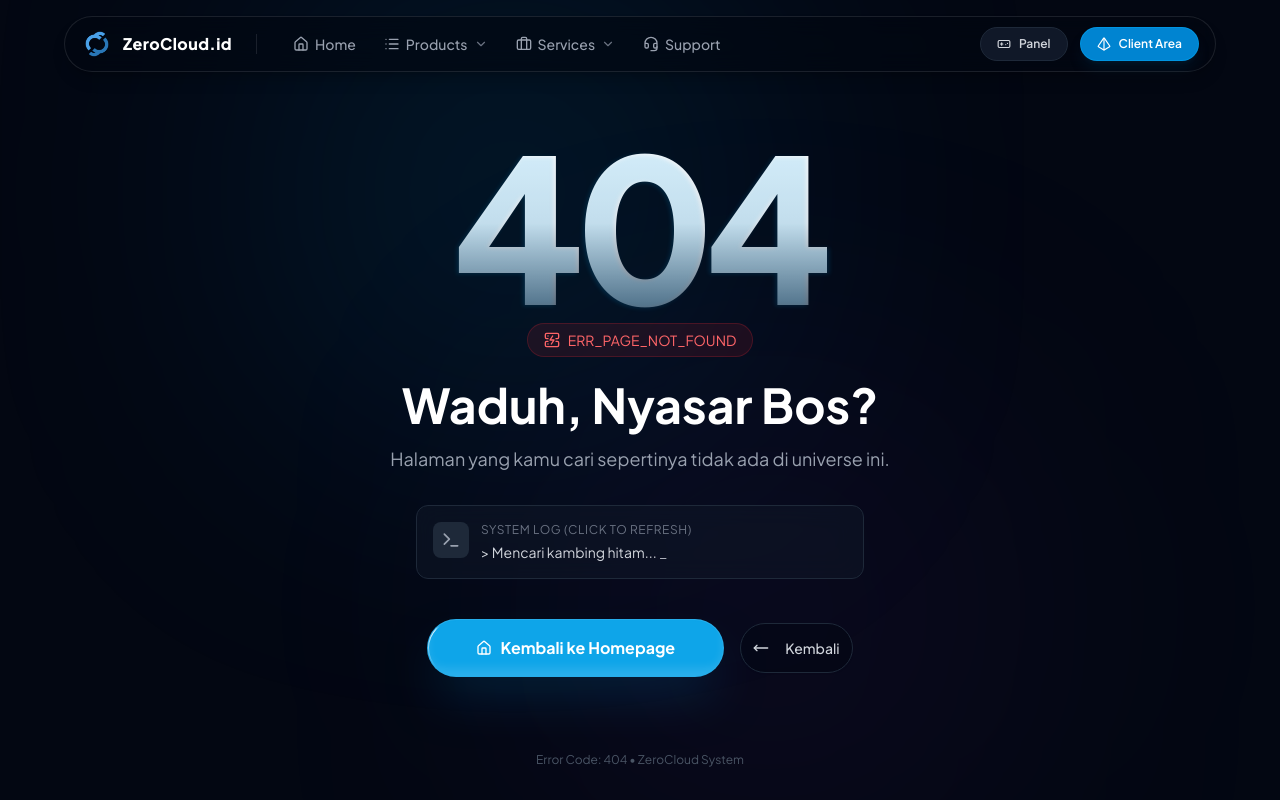
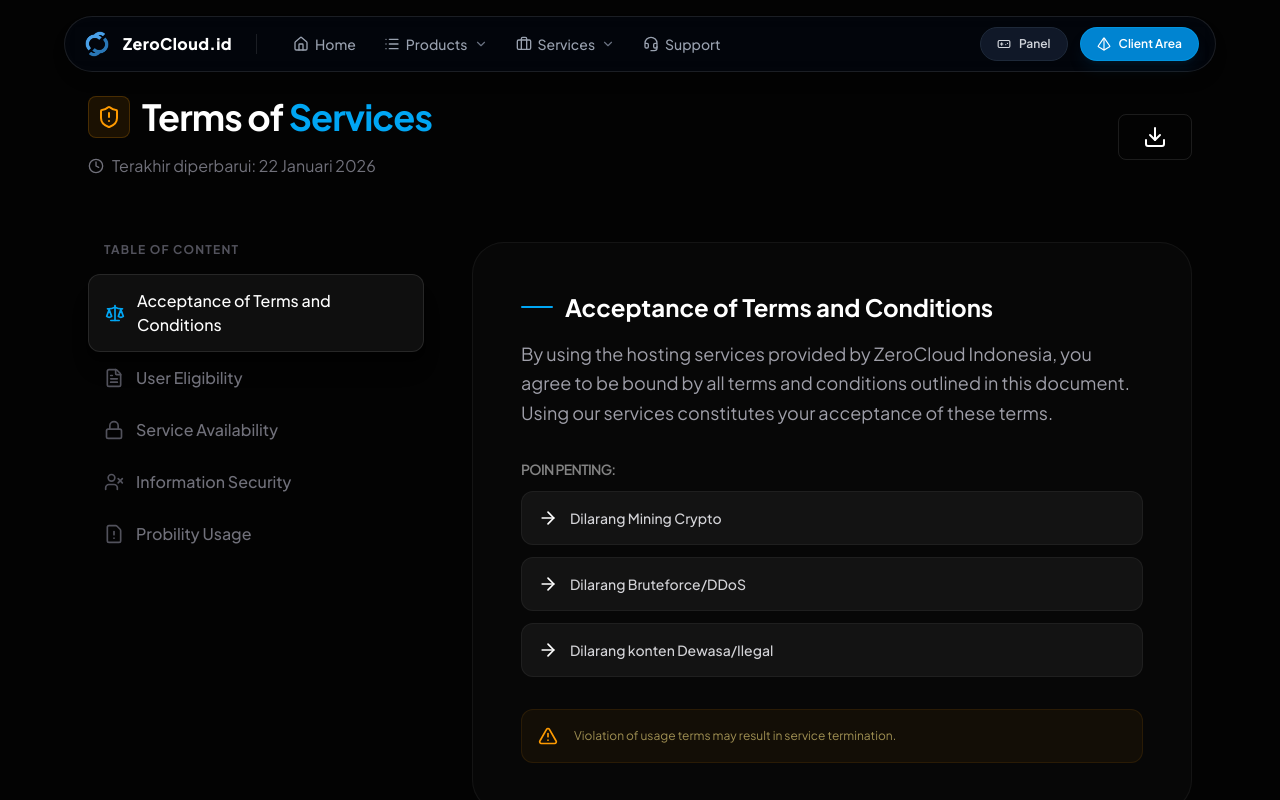
Before and after one commit to HiddenmyXS/sonata, a Next.js app: page /docs/terms-of-service in a window 1280 px wide. Before the commit this address had no page. Shown: the top 800 px of the page. Built offline with nearby package versions, Linux system fonts and the light colour scheme.

Commit message:
fix home/FaqSection error and attach new

```diff
--- /dev/null
+++ b/app/docs/terms-of-service/UtamaSection.tsx
@@ -0,0 +1,179 @@
+"use client";
+
+import { useState } from "react";
+import { motion } from "framer-motion";
+import {
+  ShieldAlert,
+  Scale,
+  FileText,
+  UserX,
+  Clock,
+  DownloadIcon,
+  AlertTriangle,
+  Lock,
+  FileWarning,
+  ArrowRightIcon
+} from "lucide-react";
+import { cn } from "@/lib/utils";
+
+const tosData = [
+  {
+    id: "penggunaan",
+    title: "Acceptance of Terms and Conditions",
+    icon: <Scale className="w-5 h-5" />,
+    content: "By using the hosting services provided by ZeroCloud Indonesia, you agree to be bound by all terms and conditions outlined in this document. Using our services constitutes your acceptance of these terms.",
+    points: ["Dilarang Mining Crypto", "Dilarang Bruteforce/DDoS", "Dilarang konten Dewasa/Ilegal"]
+  },
+  {
+    id: "pembayaran",
+    title: "User Eligibility",
+    icon: <FileText className="w-5 h-5" />,
+    content: "All information provided during registration must be accurate and complete",
+    points: ["Our services are available to all users without age restrictions."]
+  },
+  {
+    id: "keamanan",
+    title: "Service Availability",
+    icon: <Lock className="w-5 h-5" />,
+    content: "ZeroCloud Indonesia will strive to ensure optimal service availability through:",
+    points: ["Maximum efforts to keep services running smoothly.", "The right to conduct maintenance or temporarily suspend services.", "No guarantee of 100% service availability at all times"]
+  },
+  {
+    id: "suspensi",
+    title: "Information Security",
+    icon: <UserX className="w-5 h-5" />,
+    content: "Our security measures include:",
+    points: ["Safeguarding your data against unauthorized access.", "Implementing security measures to prevent unauthorized use or alterations."]
+  },
+  {
+    id: "usage",
+    title: "Probility Usage",
+    icon: <FileWarning className="w-5 h-5" />,
+    content: "Users are strictly prohibited from:",
+    points: ["Using services for illegal purposes.", "Distributing copyright-infringing content.", "Engaging in hacking activities.", "Sending spam.", "Conducting other illegal activities."]
+  }
+];
+
+
+export default function ToSSection() {
+  const [activeTab, setActiveTab] = useState(tosData[0].id);
+
+  return (
+    <section className="w-full py-24 bg-[#030303] text-zinc-300">
+      <div className="max-w-6xl mx-auto px-6">
+
+       {/* Header */}
+        <div className="mb-16 flex items-center justify-between">
+          <div>
+            <div className="flex items-center gap-3 mb-4">
+              <div className="p-2 bg-amber-500/10 border border-amber-500/20 rounded-lg">
+                <ShieldAlert className="w-6 h-6 text-amber-500" />
+              </div>
+              <h1 className="text-3xl md:text-4xl font-bold text-white tracking-tight">
+                Terms of<span className="text-sky-500"> Services</span>
+              </h1>
+            </div>
+            <p className="text-zinc-500 max-w-2xl flex items-center gap-2">
+              <Clock className="w-4 h-4" /> Terakhir diperbarui: 22 Januari 2026
+            </p>
+          </div>
+
+          {/* Tombol di kanan */}
+          <div
+            className="px-6 py-2.5 rounded-lg border border-white/10 text-sm font-medium hover:bg-white/5 transition-colors"
+          >
+          <DownloadIcon className="w-6 h-6 text-white"> Download PDF </DownloadIcon>
+          </div>
+        </div>
+
+
+        <div className="grid grid-cols-1 lg:grid-cols-12 gap-12">
+
+          {/* Sidebar Navigation */}
+          <aside className="lg:col-span-4 space-y-2">
+            <div className="sticky top-24">
+              <p className="text-xs font-bold text-zinc-600 uppercase tracking-widest mb-4 px-4">Table of Content</p>
+              {tosData.map((item) => (
+                <button
+                  key={item.id}
+                  onClick={() => setActiveTab(item.id)}
+                  className={cn(
+                    "w-full flex items-center gap-3 px-4 py-3.5 rounded-xl transition-all duration-200 group text-left",
+                    activeTab === item.id
+                      ? "bg-white/5 text-white border border-white/10 shadow-xl"
+                      : "text-zinc-500 hover:text-zinc-300"
+                  )}
+                >
+                  <span className={cn(
+                    "transition-colors",
+                    activeTab === item.id ? "text-sky-500" : "text-zinc-600 group-hover:text-zinc-400"
+                  )}>
+                    {item.icon}
+                  </span>
+                  <span className="font-medium">{item.title}</span>
+                </button>
+              ))}
+            </div>
+          </aside>
+
+          {/* Main Content Area */}
+          <main className="lg:col-span-8 bg-white/[0.02] border border-white/5 rounded-[2rem] p-8 md:p-12">
+            <motion.div
+              key={activeTab}
+              initial={{ opacity: 0, x: 20 }}
+              animate={{ opacity: 1, x: 0 }}
+              transition={{ duration: 0.4 }}
+            >
+              {tosData.map((item) => item.id === activeTab && (
+                <div key={item.id} className="space-y-8">
+                  <div className="space-y-4">
+                    <h2 className="text-2xl font-bold text-white flex items-center gap-3">
+                      <span className="w-8 h-[2px] bg-sky-500 rounded-full" />
+                      {item.title}
+                    </h2>
+                    <p className="text-lg leading-relaxed text-zinc-400">
+                      {item.content}
+                    </p>
+                  </div>
+
+                  <div className="grid gap-3">
+                    <h4 className="text-sm font-semibold text-white/50 uppercase tracking-tighter">Poin Penting:</h4>
+                    {item.points.map((point, idx) => (
+                      <div key={idx} className="flex items-center gap-3 bg-white/5 border border-white/5 p-4 rounded-xl">
+                        <ArrowRightIcon className="w-5 h-5 text-white shrink-0" />
+                        <span className="text-sm text-zinc-300 font-medium">{point}</span>
+                      </div>
+                    ))}
+                  </div>
+
+                  <div className="p-4 rounded-xl bg-amber-500/5 border border-amber-500/10 flex gap-4">
+                    <AlertTriangle className="w-5 h-5 text-amber-500 shrink-0" />
+                    <p className="text-xs text-amber-200/60 leading-relaxed">
+                      Violation of usage terms may result in service termination.
+                    </p>
+                  </div>
+                </div>
+              ))}
+            </motion.div>
+          </main>
+
+        </div>
+
+        {/* Action Footer */}
+        <div className="mt-12 flex flex-col md:flex-row items-center justify-between gap-6 p-8 border-t border-white/5">
+          <p className="text-sm text-zinc-500">
+            Dengan melanjutkan penggunaan layanan, Anda dianggap setuju dengan semua poin di atas.
+          </p>
+          <div className="flex gap-4">
+            <button className="px-6 py-2.5 rounded-lg border border-white/10 text-sm font-medium hover:bg-white/5 transition-colors">
+              Download PDF
+            </button>
+            <button className="px-6 py-2.5 rounded-lg bg-white text-black text-sm font-bold hover:bg-zinc-200 transition-colors">
+              Saya Mengerti
+            </button>
+          </div>
+        </div>
+      </div>
+    </section>
+  );
+}
--- a/app/terms-of-service/page.tsx
+++ b/app/docs/terms-of-service/page.tsx
@@ -1,13 +1,15 @@
 "use client";
 
 import { useState, useEffect } from "react";
+import { cn } from "@/lib/utils";
+import UtamaSection from "@/app/docs/terms-of-service/UtamaSection";
 
 export default function TermsOfServicePage() {
     return (
         <main
             className={`flex flex-col items-center w-full min-h-screen bg-gray-950 text-white transition-opacity duration-1000 ease-in-out font-sans selection:bg-sky-500/30`}
         >
-
+            <UtamaSection />
         </main>
     );
 }
--- a/app/home/FaqSection.tsx
+++ b/app/home/FaqSection.tsx
@@ -5,6 +5,7 @@ import { motion, AnimatePresence } from "framer-motion";
 import {
   Plus,
   Minus,
+  Search,
   HelpCircle,
   MessageSquareText,
   ChevronRight
@@ -51,35 +52,11 @@ const faqData: FAQ[] = [
   },
 ];
 
-const containerVariants = {
-  hidden: { opacity: 0 },
-  visible: {
-    opacity: 1,
-    transition: {
-      staggerChildren: 0.08,
-      delayChildren: 0.2
-    }
-  }
-};
-
-const itemVariants = {
-  hidden: { opacity: 0, y: 20, scale: 0.98 },
-  visible: {
-    opacity: 1,
-    y: 0,
-    scale: 1,
-    transition: {
-      type: "spring" as const,
-      stiffness: 100,
-      damping: 15
-    }
-  }
-};
-
 export default function FaqSection() {
   const [searchQuery, setSearchQuery] = useState("");
-  const [openIndex, setOpenIndex] = useState<number | null>(0);
+  const [openIndex, setOpenIndex] = useState<number | null>(0); // Default buka no 1
 
+  // Filter Logic
   const filteredFAQs = faqData.filter(item =>
     item.question.toLowerCase().includes(searchQuery.toLowerCase()) ||
     item.answer.toLowerCase().includes(searchQuery.toLowerCase())
@@ -90,59 +67,31 @@ export default function FaqSection() {
   };
 
   return (
-    <section className="relative w-full py-16 md:py-24 bg-gray-950 px-4 border-t border-gray-900 overflow-hidden">
+    <section className="relative w-full py-24 bg-gray-950 px-4 border-t border-gray-900 overflow-hidden">
 
-      {/* Background Glow */}
-      <motion.div
-        animate={{ opacity: [0.3, 0.5, 0.3], scale: [1, 1.1, 1] }}
-        transition={{ duration: 8, repeat: Infinity, ease: "easeInOut" }}
-        className="absolute inset-0 overflow-hidden pointer-events-none"
-      >
-        <div className="absolute top-1/2 left-1/2 -translate-x-1/2 -translate-y-1/2 w-[600px] md:w-[900px] h-[600px] bg-sky-900/10 blur-[120px] rounded-full" />
-      </motion.div>
-
+      <div className="absolute left-0 bottom-0 w-[500px] h-[500px] bg-sky-900/10 blur-[120px] rounded-full pointer-events-none" />
       <div className="max-w-4xl mx-auto relative z-10">
 
-        <div className="text-center mb-12 md:mb-16">
+        <div className="text-center mb-12">
           <motion.div
-            initial={{ opacity: 0, scale: 0.9, y: 20 }}
-            whileInView={{ opacity: 1, scale: 1, y: 0 }}
+            initial={{ opacity: 0, y: 20 }}
+            whileInView={{ opacity: 1, y: 0 }}
             viewport={{ once: true }}
-            transition={{
-              duration: 0.6,
-              ease: [0.16, 1, 0.3, 1],
-              type: "spring",
-              stiffness: 100
-            }}
             className="inline-flex items-center gap-2 px-3 py-1 rounded-full border border-sky-500/30 bg-sky-500/10 text-sky-400 text-xs font-semibold uppercase tracking-wider mb-4"
           >
             <HelpCircle className="w-3 h-3" />
             <span>Pusat Bantuan</span>
           </motion.div>
 
-          <motion.h2
-            initial={{ opacity: 0, y: 30 }}
-            whileInView={{ opacity: 1, y: 0 }}
-            viewport={{ once: true }}
-            transition={{
-              duration: 0.7,
-              delay: 0.1,
-              ease: [0.16, 1, 0.3, 1]
-            }}
-            className="text-3xl md:text-5xl font-bold text-white mb-6 md:mb-8"
-          >
+          <h2 className="text-3xl md:text-5xl font-extrabold text-white mb-8">
             Frequently Asked <span className="text-sky-500">Questions</span>
-          </motion.h2>
+          </h2>
 
           <motion.div
-            initial={{ opacity: 0, y: 20, scale: 0.95 }}
-            whileInView={{ opacity: 1, y: 0, scale: 1 }}
+            initial={{ opacity: 0, scale: 0.9 }}
+            whileInView={{ opacity: 1, scale: 1 }}
             viewport={{ once: true }}
-            transition={{
-              delay: 0.2,
-              duration: 0.6,
-              ease: [0.16, 1, 0.3, 1]
-            }}
+            transition={{ delay: 0.1 }}
             className="relative max-w-md mx-auto group"
           >
             <input
@@ -155,13 +104,7 @@ export default function FaqSection() {
           </motion.div>
         </div>
 
-        <motion.div
-          variants={containerVariants}
-          initial="hidden"
-          whileInView="visible"
-          viewport={{ once: true, margin: "-80px" }}
-          className="space-y-4"
-        >
+        <div className="space-y-4">
             <AnimatePresence mode="wait">
                 {filteredFAQs.length > 0 ? (
                     filteredFAQs.map((faq, index) => (
@@ -175,9 +118,8 @@ export default function FaqSection() {
                     ))
                 ) : (
                     <motion.div
-                        initial={{ opacity: 0, scale: 0.95 }}
-                        animate={{ opacity: 1, scale: 1 }}
-                        transition={{ duration: 0.3 }}
+                        initial={{ opacity: 0 }}
+                        animate={{ opacity: 1 }}
                         className="text-center py-10"
                     >
                         <p className="text-gray-500">Pertanyaan tidak ditemukan. Coba kata kunci lain.</p>
@@ -190,30 +132,21 @@ export default function FaqSection() {
                     </motion.div>
                 )}
             </AnimatePresence>
-        </motion.div>
+        </div>
 
         <motion.div
-            initial={{ opacity: 0, y: 30, scale: 0.95 }}
-            whileInView={{ opacity: 1, y: 0, scale: 1 }}
+            initial={{ opacity: 0, y: 20 }}
+            whileInView={{ opacity: 1, y: 0 }}
             viewport={{ once: true }}
-            transition={{
-              delay: 0.3,
-              duration: 0.6,
-              ease: [0.16, 1, 0.3, 1]
-            }}
-            className="mt-12 md:mt-16 text-center"
+            transition={{ delay: 0.3 }}
+            className="mt-16 text-center"
         >
             <p className="text-gray-400 mb-4">Masih bingung? Tim kami siap ngobrol.</p>
-            <motion.a
-              href="/chat"
-              whileHover={{ scale: 1.05 }}
-              whileTap={{ scale: 0.98 }}
-              className="inline-flex items-center gap-2 px-6 py-3 rounded-full bg-gray-900 border border-gray-800 text-white font-medium hover:bg-gray-800 hover:border-gray-700 transition-all group"
-            >
+            <a href="/chat" className="inline-flex items-center gap-2 px-6 py-3 rounded-full bg-gray-900 border border-gray-800 text-white font-medium hover:bg-gray-800 hover:border-gray-700 transition-all group">
                 <MessageSquareText className="w-4 h-4 text-sky-500 group-hover:rotate-12 transition-transform" />
                 Chat dengan Support
                 <ChevronRight className="w-4 h-4 opacity-50 group-hover:translate-x-1 transition-transform" />
-            </motion.a>
+            </a>
         </motion.div>
 
       </div>
@@ -221,11 +154,13 @@ export default function FaqSection() {
   );
 }
 
-function FAQItem({ faq, isOpen, onClick }: { faq: FAQ, isOpen: boolean, onClick: () => void, index: number }) {
+function FAQItem({ faq, isOpen, onClick, index }: { faq: FAQ, isOpen: boolean, onClick: () => void, index: number }) {
     return (
         <motion.div
-            variants={itemVariants}
-            whileHover={{ y: -6, transition: { duration: 0.3 } }}
+            initial={{ opacity: 0, y: 10 }}
+            whileInView={{ opacity: 1, y: 0 }}
+            viewport={{ once: true, margin: "-50px" }}
+            transition={{ delay: index * 0.05 }}
             className={cn(
                 "border rounded-2xl overflow-hidden transition-all duration-300",
                 isOpen
@@ -235,20 +170,18 @@ function FAQItem({ faq, isOpen, onClick }: { faq: FAQ, isOpen: boolean, onClick:
         >
             <button
                 onClick={onClick}
-                className="w-full flex items-center justify-between p-5 md:p-6 text-left"
+                className="w-full flex items-center justify-between p-6 text-left"
             >
                 <div className="flex flex-col gap-1">
                     <span className={cn(
-                        "text-base md:text-lg font-bold transition-colors",
+                        "text-lg font-bold transition-colors",
                         isOpen ? "text-sky-100" : "text-gray-300 group-hover:text-white"
                     )}>
                         {faq.question}
                     </span>
                     {isOpen && (
                         <motion.span
-                            initial={{ opacity: 0, y: -5 }}
-                            animate={{ opacity: 1, y: 0 }}
-                            transition={{ delay: 0.1 }}
+                            initial={{ opacity: 0 }} animate={{ opacity: 1 }}
                             className="text-[10px] text-sky-500 uppercase tracking-wider font-bold"
                         >
                             {faq.category}
@@ -256,18 +189,14 @@ function FAQItem({ faq, isOpen, onClick }: { faq: FAQ, isOpen: boolean, onClick:
                     )}
                 </div>
 
-                <motion.div
-                    animate={{ rotate: isOpen ? 180 : 0 }}
-                    transition={{ duration: 0.3, ease: "easeInOut" }}
-                    className={cn(
-                        "p-2 rounded-full border transition-all duration-300 shrink-0 ml-4",
-                        isOpen
-                            ? "bg-sky-500 text-white border-sky-500"
-                            : "bg-gray-950 border-gray-800 text-gray-500"
-                    )}
-                >
+                <div className={cn(
+                    "p-2 rounded-full border transition-all duration-300 shrink-0 ml-4",
+                    isOpen
+                        ? "bg-sky-500 text-white border-sky-500 rotate-90"
+                        : "bg-gray-950 border-gray-800 text-gray-500"
+                )}>
                     {isOpen ? <Minus className="w-4 h-4" /> : <Plus className="w-4 h-4" />}
-                </motion.div>
+                </div>
             </button>
 
             <AnimatePresence>
@@ -276,19 +205,14 @@ function FAQItem({ faq, isOpen, onClick }: { faq: FAQ, isOpen: boolean, onClick:
                         initial={{ height: 0, opacity: 0 }}
                         animate={{ height: "auto", opacity: 1 }}
                         exit={{ height: 0, opacity: 0 }}
-                        transition={{ duration: 0.3, ease: [0.16, 1, 0.3, 1] }}
+                        transition={{ duration: 0.3, ease: "easeInOut" }}
                     >
-                        <motion.div
-                          className="px-5 md:px-6 pb-5 md:pb-6 pt-0"
-                          initial={{ y: -10 }}
-                          animate={{ y: 0 }}
-                          transition={{ delay: 0.1 }}
-                        >
-                            <div className="h-px w-full bg-gray-800/50 mb-4" />
+                        <div className="px-6 pb-6 pt-0">
+                            <div className="h-px w-full bg-gray-800/50 mb-4" /> {/* Divider halus */}
                             <p className="text-gray-400 leading-relaxed text-sm md:text-base">
                                 {faq.answer}
                             </p>
-                        </motion.div>
+                        </div>
                     </motion.div>
                 )}
             </AnimatePresence>
--- a/app/terms-of-service/UtamaSection.tsx
+++ /dev/null
@@ -1,5 +0,0 @@
-"use client";
-
-import { useRef } from "react";
-
-export default function UtamaSection() {
```
